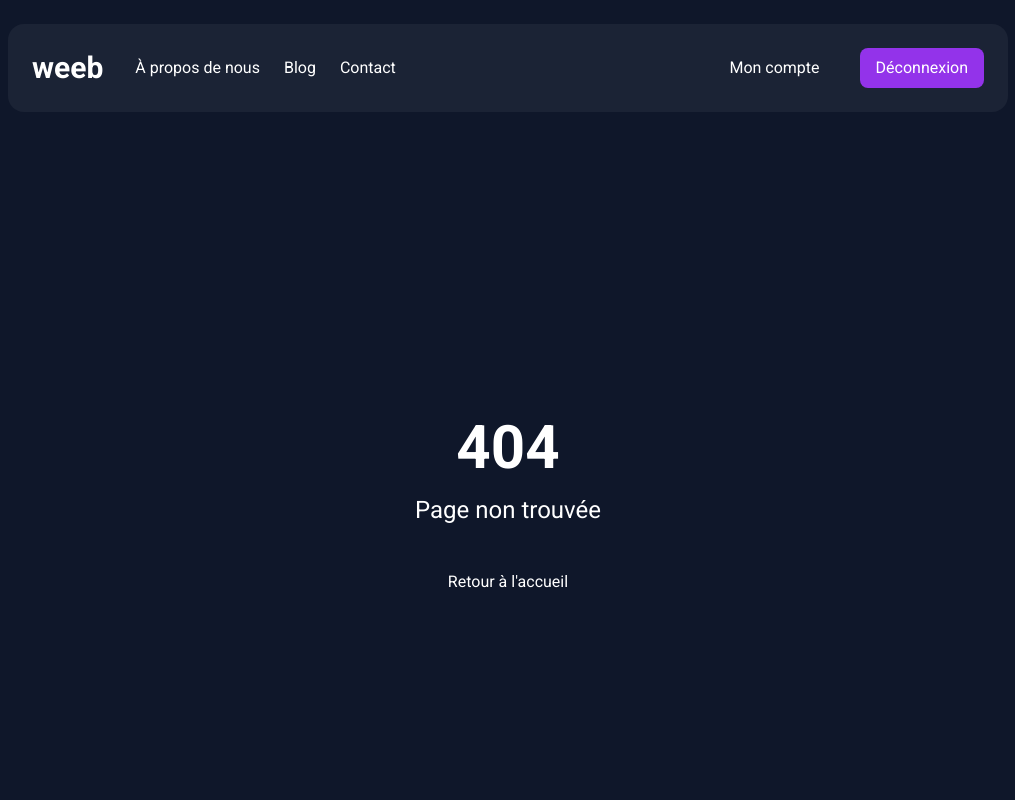
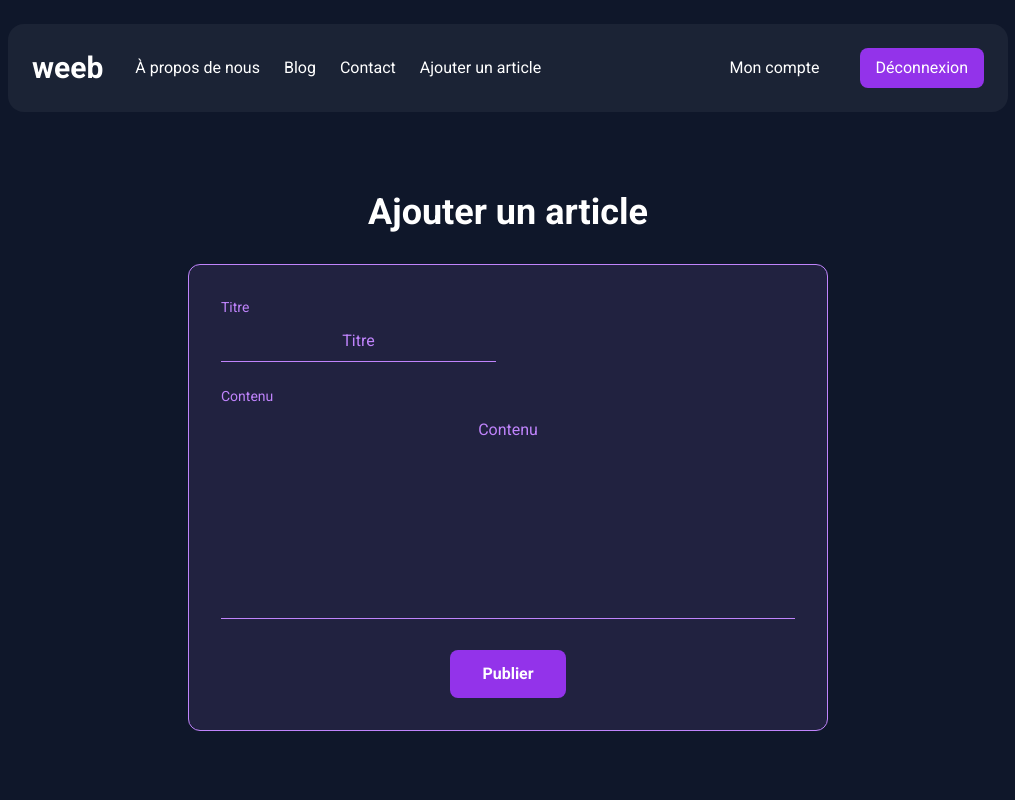
Before and after one commit to Thomas01477/weeb_thomas_roux, a React (Vite) app in the folder frontend/: page /add-article in a window 1280 px wide. Shown: the top 800 px of the page, without its empty margins (132-1147 px from the left). Built offline with nearby package versions, Linux system fonts and the light colour scheme; sample sign-in values are in the browser's storage.

Commit message:
feat: add member interface to publish blog articles
Add a protected /add-article page where authenticated members can
submit a title/content article via POST /api/articles/, redirect to
/blog on success, and surface validation/authorization errors.

```diff
--- a/frontend/src/App.jsx
+++ b/frontend/src/App.jsx
@@ -9,6 +9,7 @@ import Register from './pages/Register';
 import About from './pages/About';
 import BlogPage from './pages/BlogPage';
 import Account from './pages/Account';
+import AddArticle from './pages/AddArticle';
 import PrivateRoute from './components/PrivateRoute';
 
 function App() {
@@ -30,6 +31,14 @@ function App() {
             </PrivateRoute>
           }
         />
+        <Route
+          path="/add-article"
+          element={
+            <PrivateRoute>
+              <AddArticle />
+            </PrivateRoute>
+          }
+        />
         <Route path="*" element={<NotFound />} />
       </Routes>
       <Footer />
--- a/frontend/src/components/NavBar.jsx
+++ b/frontend/src/components/NavBar.jsx
@@ -29,6 +29,9 @@ const NavBar = () => {
             <Link to="/about" className="hover:text-purple-text">À propos de nous</Link>
             <Link to="/blog" className="hover:text-purple-text">Blog</Link>
             <Link to="/contact" className="hover:text-purple-text">Contact</Link>
+            {isAuthenticated && (
+              <Link to="/add-article" className="hover:text-purple-text">Ajouter un article</Link>
+            )}
             {isAuthenticated && user?.is_staff && (
               <a href={ADMIN_URL} className="hover:text-purple-text">Admin</a>
             )}
@@ -72,6 +75,9 @@ const NavBar = () => {
           <Link to="/about" className="hover:text-purple-text" onClick={() => setIsOpen(false)}>À propos de nous</Link>
           <Link to="/blog" className="hover:text-purple-text" onClick={() => setIsOpen(false)}>Blog</Link>
           <Link to="/contact" className="hover:text-purple-text" onClick={() => setIsOpen(false)}>Contact</Link>
+          {isAuthenticated && (
+            <Link to="/add-article" className="hover:text-purple-text" onClick={() => setIsOpen(false)}>Ajouter un article</Link>
+          )}
           {isAuthenticated && user?.is_staff && (
             <a href={ADMIN_URL} className="hover:text-purple-text" onClick={() => setIsOpen(false)}>Admin</a>
           )}
--- /dev/null
+++ b/frontend/src/pages/AddArticle.jsx
@@ -0,0 +1,81 @@
+import { useState } from "react";
+import { useNavigate } from "react-router-dom";
+import Form from "../components/Form";
+import apiClient from "../api/axios";
+import { useAuth } from "../hooks/useAuth";
+
+const ARTICLES_URL = "/api/articles/";
+
+const INITIAL_VALUES = { title: "", content: "" };
+
+const fields = [
+  { name: "title", label: "Titre" },
+  { name: "content", label: "Contenu", type: "textarea", rows: 8, fullWidth: true },
+];
+
+const AddArticle = () => {
+  const navigate = useNavigate();
+  const { user } = useAuth();
+  const [values, setValues] = useState(INITIAL_VALUES);
+  const [errors, setErrors] = useState({});
+  const [generalError, setGeneralError] = useState("");
+  const [isSubmitting, setIsSubmitting] = useState(false);
+
+  const handleChange = (name, value) => {
+    setValues((previous) => ({ ...previous, [name]: value }));
+  };
+
+  const handleSubmit = async () => {
+    setErrors({});
+    setGeneralError("");
+    setIsSubmitting(true);
+
+    const author = `${user?.first_name ?? ""} ${user?.last_name ?? ""}`.trim() || user?.email || "Membre";
+
+    try {
+      await apiClient.post(ARTICLES_URL, { ...values, author });
+      navigate("/blog");
+    } catch (submitError) {
+      const responseStatus = submitError.response?.status;
+      if (responseStatus === 400) {
+        const fieldErrors = {};
+        Object.entries(submitError.response.data).forEach(([field, messages]) => {
+          fieldErrors[field] = Array.isArray(messages) ? messages.join(" ") : messages;
+        });
+        setErrors(fieldErrors);
+      } else if (responseStatus === 401) {
+        setGeneralError("Vous devez être connecté pour publier un article.");
+      } else if (responseStatus === 403) {
+        setGeneralError("Vous n'avez pas les droits pour publier un article.");
+      } else {
+        setGeneralError("Une erreur est survenue. Veuillez réessayer.");
+      }
+    } finally {
+      setIsSubmitting(false);
+    }
+  };
+
+  return (
+    <div className="max-w-2xl mx-auto py-20 px-4 text-center text-white">
+      <h2 className="text-4xl font-bold mb-8">Ajouter un article</h2>
+
+      {generalError && (
+        <p role="alert" className="mb-6 text-red-400">
+          {generalError}
+        </p>
+      )}
+
+      <Form
+        fields={fields}
+        buttonLabel="Publier"
+        values={values}
+        onChange={handleChange}
+        onSubmit={handleSubmit}
+        errors={errors}
+        isSubmitting={isSubmitting}
+      />
+    </div>
+  );
+};
+
+export default AddArticle;
```
Also changed, not shown: 1 other file (tests, documents, lock files or other folders).
